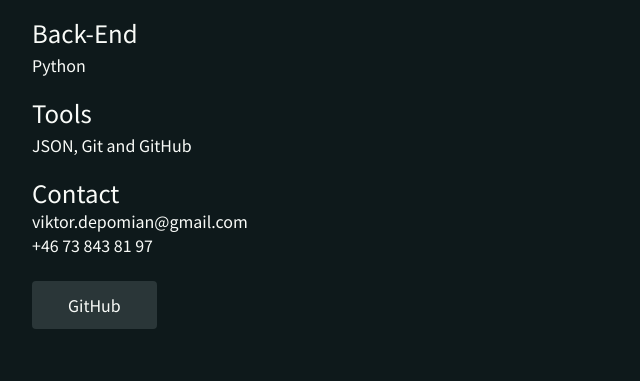
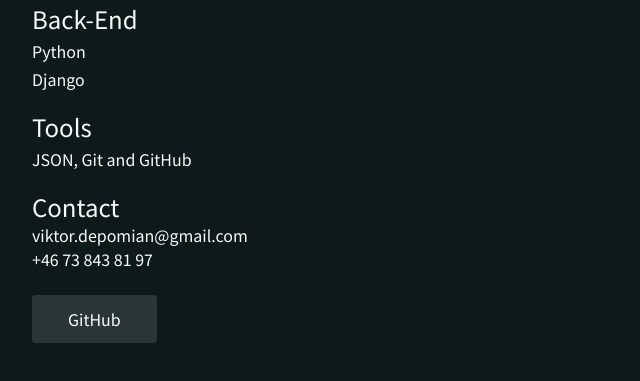
Before and after one commit to viktordepomian/portfolio, a website: page index.html in a window 1280 px wide. Shown: the part 299-680 px from the top of the page, without its empty margins (0-640 px from the left). Drawn offline with Linux system fonts and the light colour scheme.

Commit message:
Added skill to back-end

```diff
--- a/index.html
+++ b/index.html
@@ -21,6 +21,7 @@
                 <p class="mt-1">HTML5, CSS, Tailwind</p>
                 <h3 class="text-2xl mt-5">Back-End</h3>
                 <p class="mt-1">Python</p>
+                <p class="mt-1">Django</p>
                 <h3 class="text-2xl mt-5">Tools</h3>
                 <p class="mt-1">JSON, Git and GitHub</p>
             </section>
```
